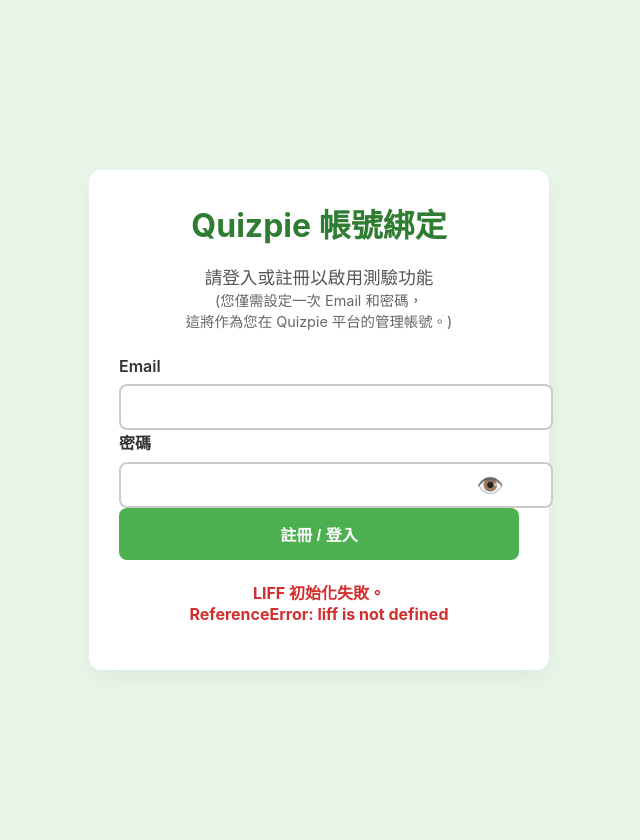
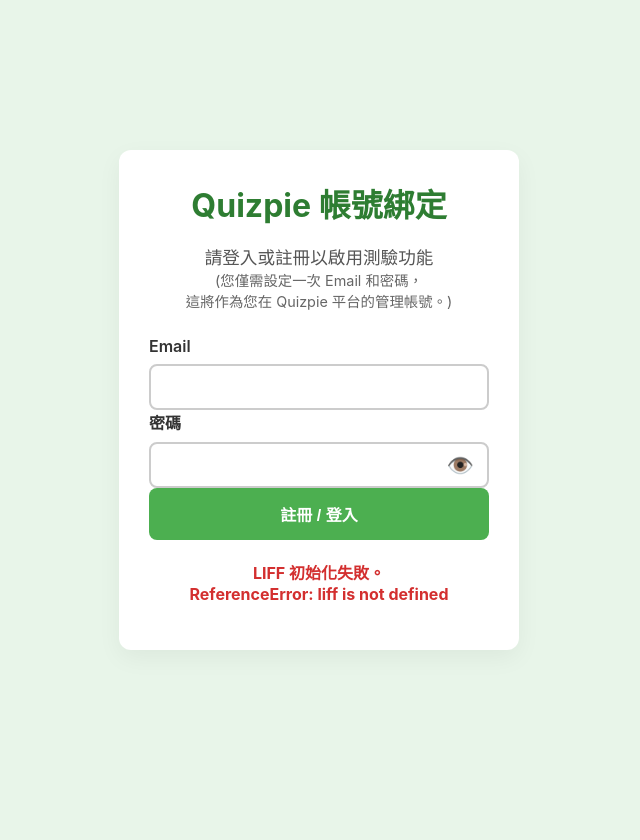
Before and after one commit to yifangjian/QuizFlow_Project, a Flask app: page /liff/login in a window 1280 px wide. Shown: the whole page, without its empty margins (321-961 px from the left). After the commit the page ends 650 px from the top, so only its background shows below. Run offline with Flask 3, Linux system fonts and the light colour scheme; some libraries are stand-ins or nearby versions.

Commit message:
Update liff_login.html

```diff
--- a/QuizFlow_Project/templates/liff_login.html
+++ b/QuizFlow_Project/templates/liff_login.html
@@ -7,7 +7,11 @@
     <script charset="utf-8" src="https://static.line-scdn.net/liff/edge/2/sdk.js"></script>
 
     <style>
-        /* (全局設定...) */
+        /* 🔥 1. 溢出修復：加回 box-sizing! */
+        * {
+            box-sizing: border-box;
+        }
+
         body { font-family: -apple-system, BlinkMacSystemFont, "Segoe UI", Roboto, "Helvetica Neue", Arial, sans-serif; margin: 0; padding: 20px; background-color: #e8f5e9; display: flex; justify-content: center; align-items: center; min-height: 100vh; }
         .container { max-width: 400px; width: 100%; padding: 30px; background-color: #ffffff; border-radius: 12px; box-shadow: 0 8px 24px rgba(0, 0, 0, 0.05); animation: fadeIn 0.5s ease-out; }
         @keyframes fadeIn { from { opacity: 0; transform: translateY(-20px); } to { opacity: 1; transform: translateY(0); } }
@@ -15,35 +19,44 @@
         #message { text-align: center; color: #555; margin-bottom: 10px; font-size: 1.1em; }
         label { display: block; margin-bottom: 8px; font-weight: 600; color: #333; }
 
-        /* 🔥 1. 邊框修復：從 #ddd 改為 #ccc，讓邊框更明顯 */
+        /* 🔥 1. 溢出修復：box-sizing 已在上方 * 中全局設定 */
         input[type="email"], input[type="password"] {
             width: 100%;
             padding: 12px 15px;
-            border: 2px solid #ccc; /* <-- 邊框加深 */
+            border: 2px solid #ccc;
             border-radius: 8px;
             font-size: 16px;
             transition: all 0.3s ease;
         }
         input[type="email"]:focus, input[type="password"]:focus { border-color: #4CAF50; box-shadow: 0 0 8px rgba(76, 175, 80, 0.3); outline: none; }
 
-        /* 🔥 2. 密碼小眼睛：新增的 CSS */
+        /* 🔥 2. 小眼睛排版修復：使用更穩定的定位方式 */
         .password-group {
             position: relative; /* 為了讓小眼睛可以定位 */
+            /* 移除 v4.0 的 .form-group，讓 label 和 div 分開 */
+        }
+        .password-wrapper {
+            position: relative; /* 讓小眼睛相對於這個 wrapper 定位 */
+            width: 100%;
+        }
+        .password-wrapper input {
+            /* 讓右邊留出空間給小眼睛 */
+            padding-right: 45px;
         }
         .toggle-password {
             position: absolute;
             right: 15px;
-            /* 將 'top' 調整到與 input 內部垂直置中 (label高 + padding + border) */
-            top: 42px;
+            top: 50%; /* 永遠垂直置中 */
+            transform: translateY(-50%); /* 修正置中點 */
             cursor: pointer;
-            font-size: 22px; /* 讓 emoji 更清楚 */
+            font-size: 22px;
             color: #888;
-            user-select: none; /* 讓 emoji 不會被選取 */
+            user-select: none;
         }
         .toggle-password:hover {
             color: #333;
         }
-        /* (結束 密碼小眼睛 CSS) */
+        /* (結束 CSS 修復) */
 
         button { width: 100%; padding: 14px; background-color: #4CAF50; color: white; border: none; border-radius: 8px; cursor: pointer; font-size: 16px; font-weight: bold; transition: all 0.3s ease; }
         button:hover { background-color: #45a049; transform: translateY(-3px); box-shadow: 0 6px 15px rgba(0, 0, 0, 0.1); }
@@ -70,8 +83,10 @@
 
             <div class="form-group password-group">
                 <label for="password">密碼</label>
-                <input type="password" id="password" name="password" required>
-                <span class="toggle-password" id="toggle-password">👁️</span>
+                <div class="password-wrapper">
+                    <input type="password" id="password" name="password" required>
+                    <span class="toggle-password" id="toggle-password">👁️</span>
+                </div>
             </div>
             <button type="submit" id="register-btn">註冊 / 登入</button>
         </form>
@@ -79,6 +94,7 @@
     </div>
 
     <script>
+        // (JavaScript 區塊 100% 完全不變！)
         let myLiffId = "2008445452-XRn1zq19";
         let lineUserId = "";
 
@@ -87,23 +103,17 @@
             const form = document.getElementById('login-form');
             form.addEventListener('submit', handleFormSubmit);
 
-            // 🔥 2. 密碼小眼睛：新增的 JavaScript 邏輯
             const togglePassword = document.getElementById('toggle-password');
             const passwordInput = document.getElementById('password');
 
             togglePassword.addEventListener('click', function() {
-                // 檢查目前的 input type
                 const type = passwordInput.getAttribute('type') === 'password' ? 'text' : 'password';
                 passwordInput.setAttribute('type', type);
-
-                // 改變小眼睛的圖示 (睜眼/閉眼)
                 this.textContent = type === 'password' ? '👁️' : '🙈';
             });
-            // (結束 JS 變更)
         };
 
         async function initializeLiff() {
-            // (這整段 initializeLiff 函數... 100% 完全不變)
             const statusEl = document.getElementById('status');
             try {
                 statusEl.innerText = "LIFF SDK 初始化中...";
@@ -134,7 +144,6 @@
         }
 
         async function handleFormSubmit(event) {
-            // (這整段 handleFormSubmit 函數... 100% 完全不變)
             event.preventDefault();
             const email = document.getElementById('email').value;
             const password = document.getElementById('password').value;
@@ -151,8 +160,6 @@
             statusEl.innerText = "正在處理... (尚未串接 API)";
             statusEl.className = "";
             console.log("表單提交:", email, password, lineUserId);
-
-            // --- TODO: P2.1 下一步，我們將取消註解這段來呼叫 API ---
             // ( ... 尚未啟用的 API 呼叫 ... )
         }
     </script>
```
